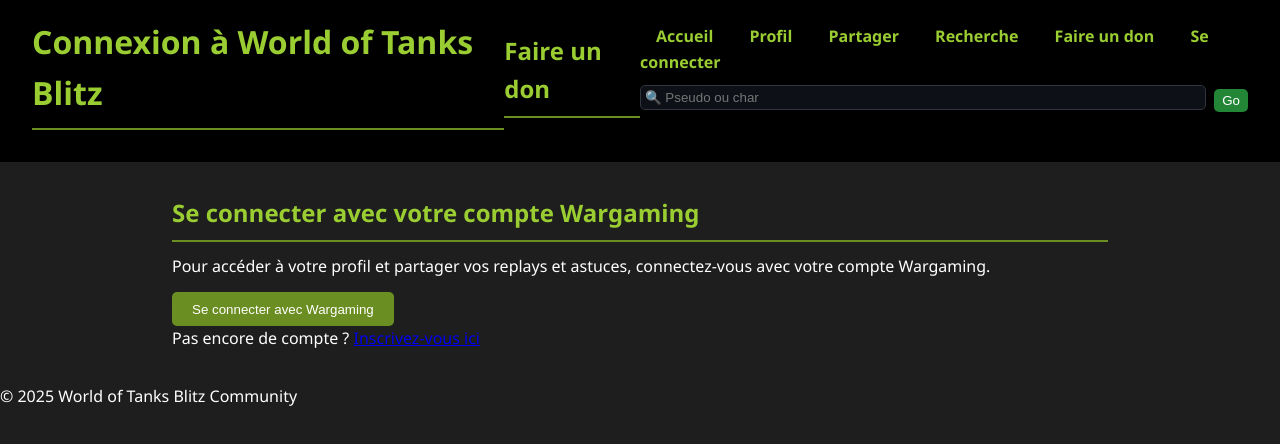
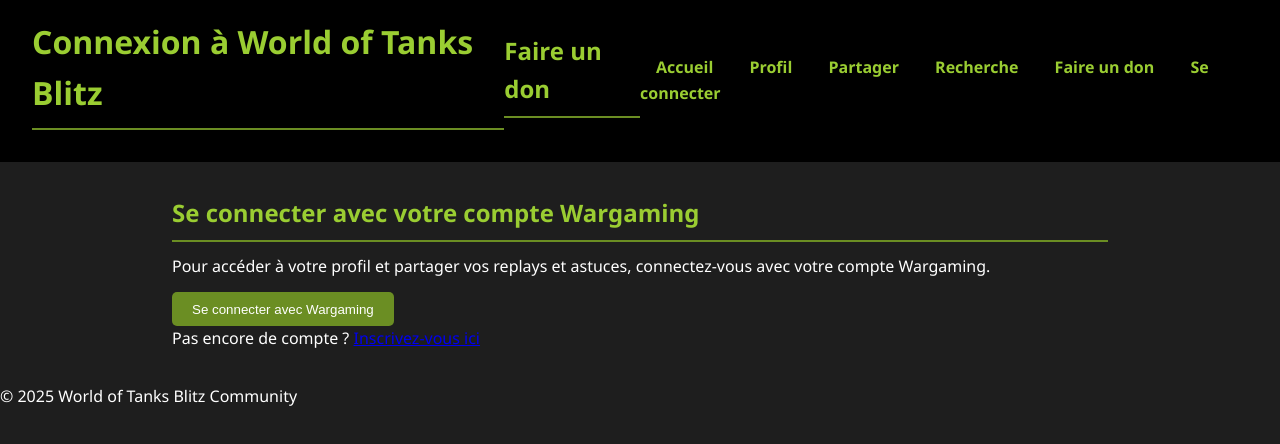
Before and after one commit to Maitrelynx-ia/site-for-blitz, a plain HTML site: page frontend/login.html in a window 1280 px wide. Drawn offline with Linux system fonts and the light colour scheme; a script that the page names is missing.

Commit message:
corrigerecherche2

```diff
--- a/frontend/login.html
+++ b/frontend/login.html
@@ -159,11 +159,6 @@ button:hover {
       <a href="donate.html">Faire un don</a>
       <a id="login-logout" href="login.html">Se connecter</a>
     </div>
-    <form id="quick-search-form" style="display: flex; gap: 0.5em; align-items: center;">
-      <input type="text" id="quick-search" placeholder="🔍 Pseudo ou char" style="padding: 0.3em; border-radius: 5px; border: 1px solid #30363d; background-color: #0d1117; color: #c9d1d9;">
-      <button type="submit" style="padding: 0.3em 0.6em; background-color: #238636; color: white; border: none; border-radius: 5px;">Go</button>
-    </form>
-    <span id="auth-link" style="margin-left: 1em;"></span>
   </nav>
   </header>
 
```
Also changed, not shown: frontend/profile.html (+0 -5 lines).
